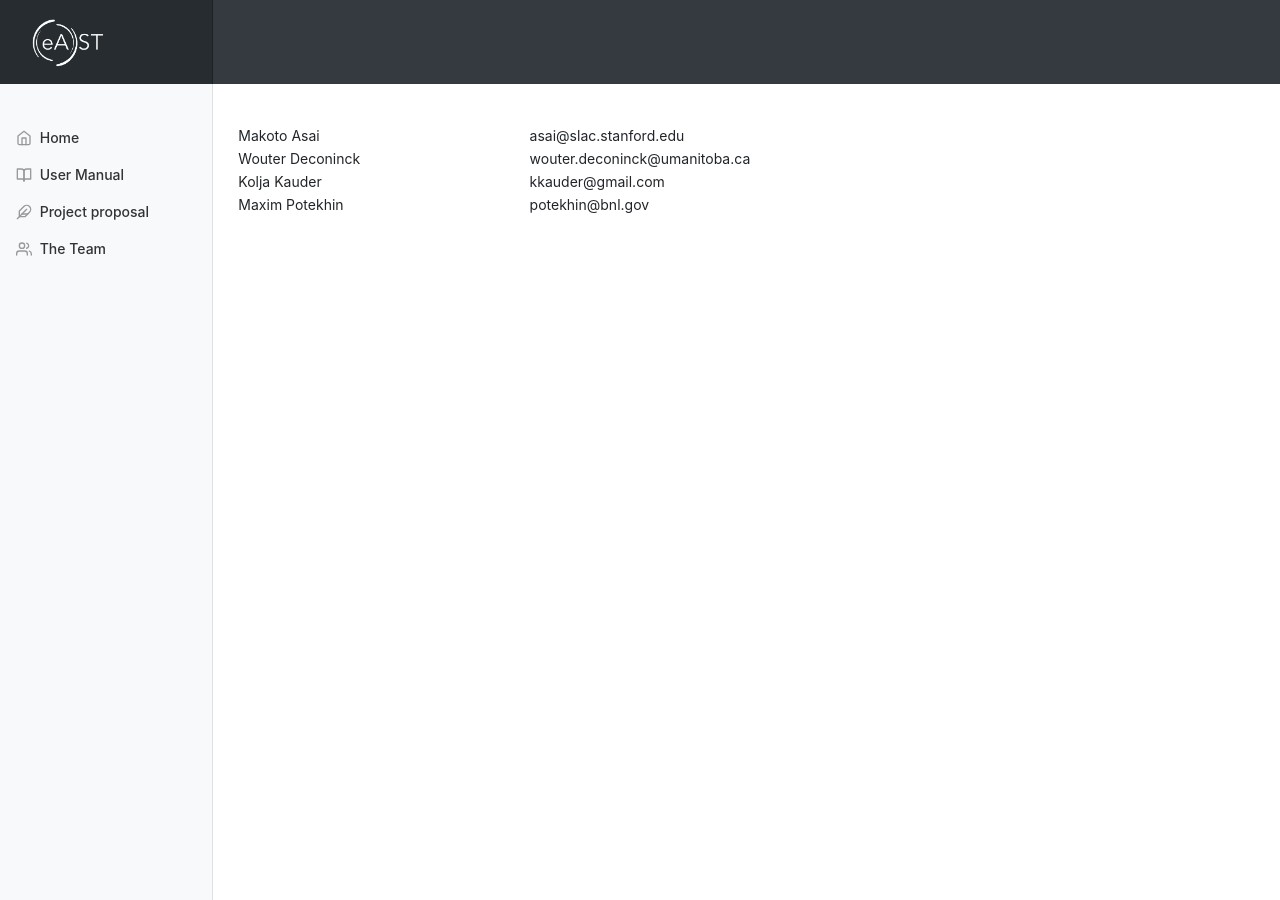
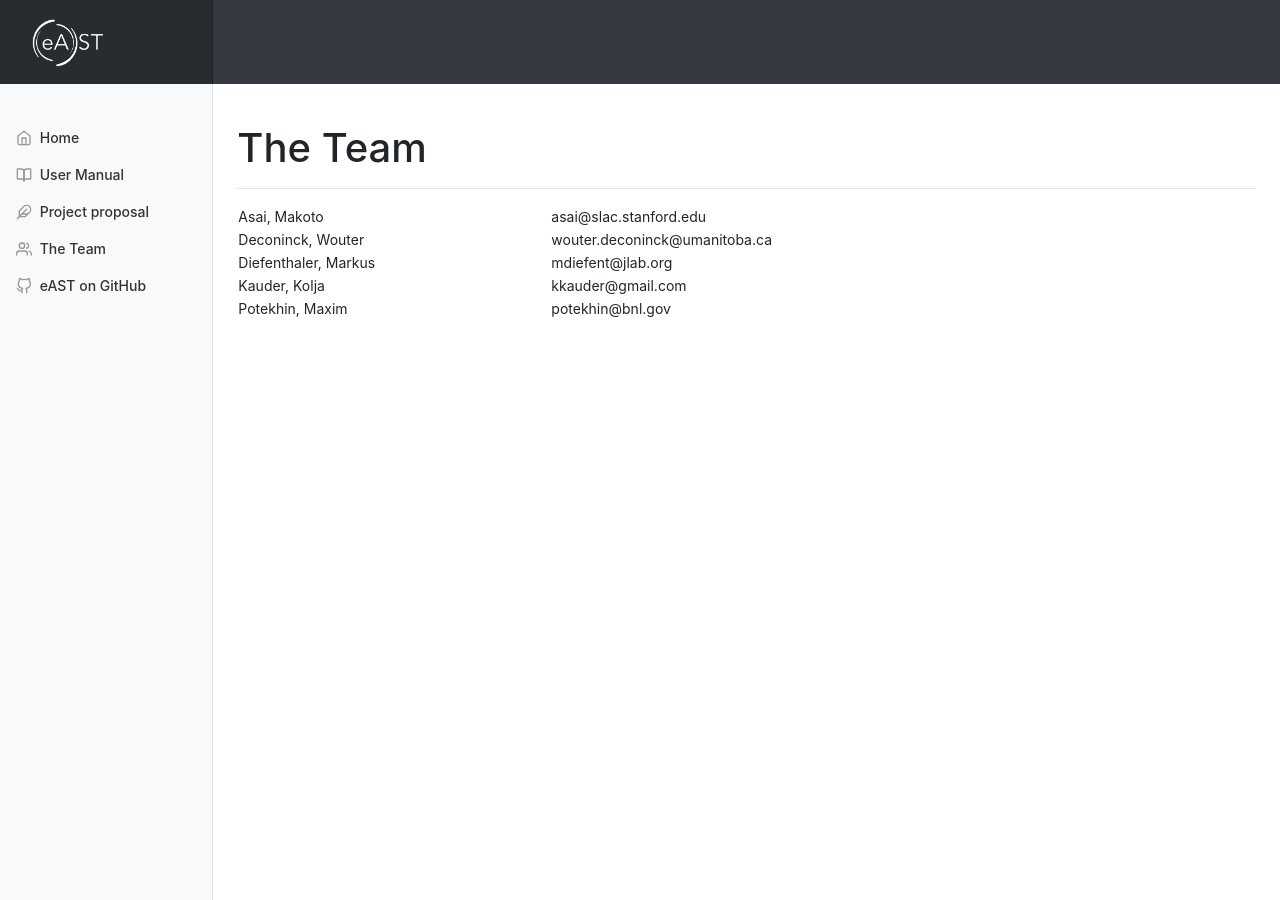
Before and after one commit to eic/east, a Jekyll site: the page built from docs/_content/team.md, in a window 1280 px wide. Built offline with Jekyll 4.4.1, drawn with Linux system fonts in a browser that asks for light colours; nearby versions of some CDN libraries.

Commit message:
Extended menu, added to the team data sample

```diff
--- a/docs/_content/team.md
+++ b/docs/_content/team.md
@@ -4,14 +4,18 @@ layout: base
 name: team
 ---
 
+{% assign team=site.data.team | sort: "full" %}
+
+# The Team
+---
 <table width="80%">
-  {% for who in site.data.team %}
+  {% for member in team %}
   <tr>
   <td>
-  {{ who.full }}
+  {{ member.full }}
   </td>
   <td>
-  {{ who.email }}
+  {{ member.email }}
   </td>
   </tr>
   {% endfor %}
--- a/docs/_data/team.yml
+++ b/docs/_data/team.yml
@@ -1,15 +1,19 @@
 - name: makoto
-  full: Makoto Asai
+  full: Asai, Makoto
   email: asai@slac.stanford.edu
 
 - name: wouter
-  full: Wouter Deconinck
+  full: Deconinck, Wouter
   email: wouter.deconinck@umanitoba.ca
 
 - name: kolja
-  full: Kolja Kauder
+  full: Kauder, Kolja
   email: kkauder@gmail.com
 
 - name: maxim
-  full: Maxim Potekhin
+  full: Potekhin, Maxim
   email: potekhin@bnl.gov
+
+- name: markus
+  full: Diefenthaler, Markus
+  email: mdiefent@jlab.org
--- a/docs/_includes/sidebar.html
+++ b/docs/_includes/sidebar.html
@@ -37,6 +37,12 @@
         </a>
       </li>
 
+      <li class="nav-item">
+        <a class="nav-link" href="https://github.com/eic/east" target="_blank">
+          <span data-feather="github"></span>
+          eAST on GitHub
+        </a>
+      </li>
 
     </ul>
 
```
Also changed, not shown: docs/_content/manual.md (+1 -1 lines).
